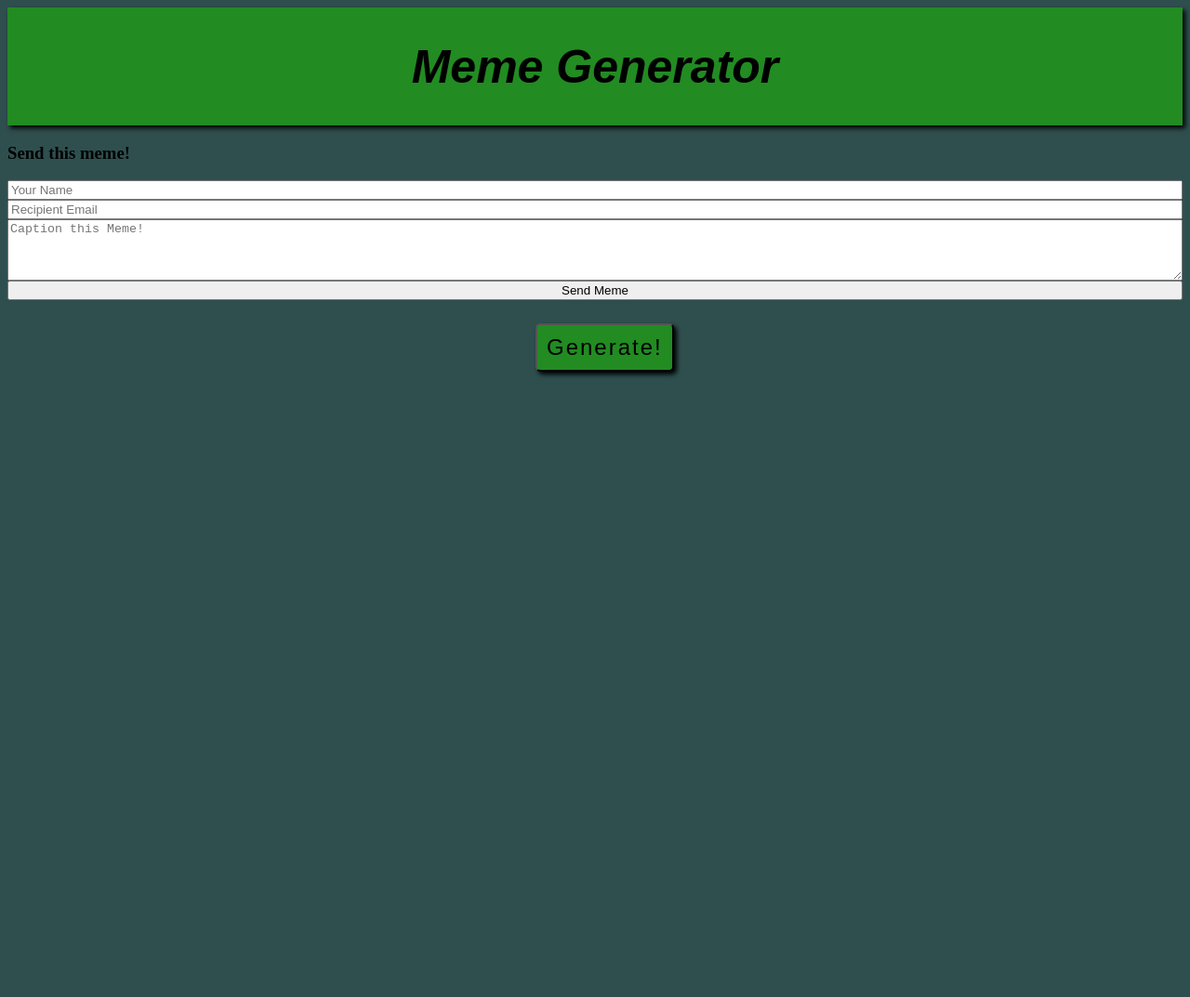
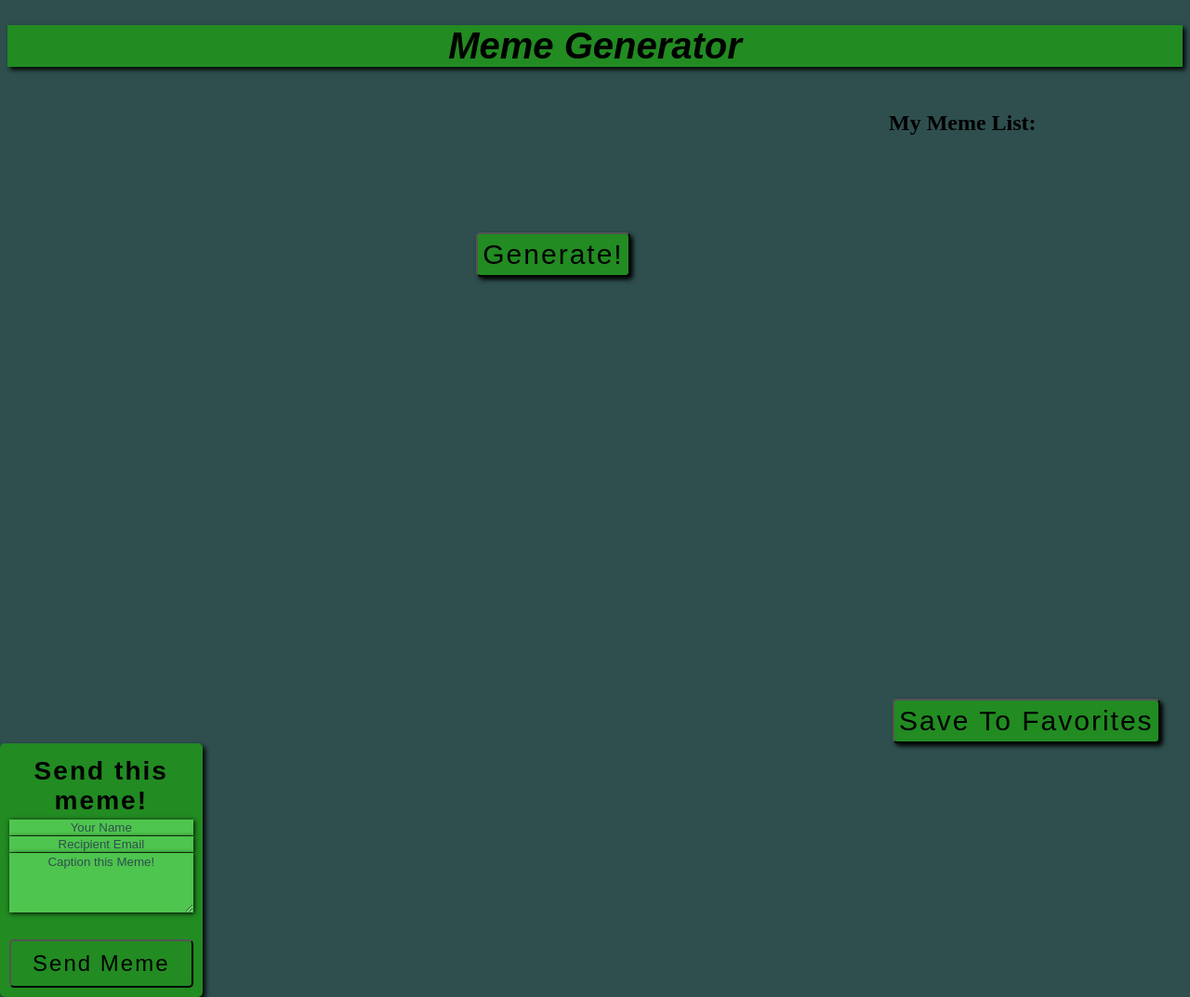
Before and after one commit to jackholmes97/phase-1-project, a plain HTML site: page index.html in a window 1280 px wide. Shown: the whole page at 93% size. Before the commit the page ends 800 px from the top, so only its background shows below. Drawn offline with Linux system fonts and the light colour scheme; no server answers; a web font is replaced by a local one.

Commit message:
Added CSS stuff and nav list

```diff
--- a/index.html
+++ b/index.html
@@ -11,8 +11,14 @@
 <body>
     <div id="title-banner">
         <h1>Meme Generator</h1>
+    </div>
+    <nav class="favorite-container">
+        <h1>My Meme List:</h1>
+        <ul id="meme-list">
+        </ul>
+    </nav>
+      <button id="favorite-meme" type="button">Save To Favorites</button>
 
-    </div>
     <div class="main">
         <div id="meme-container">
 
@@ -26,8 +32,8 @@
             <h3>Send this meme!</h3>
             <input type="text" id="name" placeholder="Your Name" required>
             <input type="email" id="email" placeholder="Recipient Email" required>
-            <textarea id="message" rows="4" placeholder="Caption this Meme!"></textarea>
-            <button type="submit">Send Meme</button>
+            <textarea id="message" rows="4" placeholder="Caption this Meme!"></textarea><br class="break">
+            <button type="submit" id="submit-button">Send Meme</button>
         </form>
     </div>
     <script src="https://smtpjs.com/v3/smtp.js"></script>
@@ -40,7 +46,7 @@
                 To : document.getElementById('email').value,
                 From : "MemeGenerator1010@gmail.com",
                 Subject : document.getElementById('name').value + ` has sent you a meme!`,
-                Body : "Here is your MEME LINK:" + document.getElementById('meme-display').src + "<br> Caption: "+ document.getElementById('message').value + "<br> Email sent by Meme Generator. Enjoy!",
+                Body : "Here is your MEME LINK: " + document.getElementById('meme-display').src + "<br> Caption: "+ document.getElementById('message').value + ' ' + "<br> Email sent by Meme Generator. Enjoy!",
             })
                 .then( message => alert(message));
         }
--- a/index.js
+++ b/index.js
@@ -3,6 +3,10 @@ const memeURL = "https://api.imgflip.com/get_memes"
 const memeContainer = document.querySelector('#meme-container');
 
 const generateButton = document.querySelector('#generate');
+
+const favoriteMemeButton = document.querySelector('#favorite-meme')
+
+const list= document.querySelector('#meme-list');
 
 let memeArr = [];
 
@@ -12,6 +16,7 @@ function getMeme() {
     fetch(memeURL)
         .then(response => response.json())
         .then((memes) => {
+           console.log(memes)
             memeArr = memes.data.memes
             return getRandom(memeArr)
         })
@@ -20,18 +25,39 @@ function getMeme() {
 
 function renderMeme(meme) {
     currentMeme = meme;
+    console.log(currentMeme)
     // console.log(randomMeme);
     let newImage = document.createElement('img')
     newImage.setAttribute('id', 'meme-display')
+    let newName = document.createElement('p')
+    newName.setAttribute('id', 'name-display')
+    let newId = document.createElement('p')
+    newId.setAttribute('id', 'id-display')
     newImage.src = meme.url
-    memeContainer.appendChild(newImage)
+    newName.textContent = `${meme.name}`
+    newId.textContent = `Meme: #${meme.id}`
+    memeContainer.append(newImage)
+    memeContainer.append(newId)
+    memeContainer.append(newName)
+
 }
 generateButton.addEventListener('click', () => {
     currentMeme = getRandom(memeArr);
     document.querySelector('#meme-display').remove();
-
-    console.log(renderMeme(currentMeme))
+    document.querySelector('#name-display').remove();
+    document.querySelector('#id-display').remove();
+    renderMeme(currentMeme)
 })
+favoriteMemeButton.addEventListener('click', () => {
+    if (list.contains)
+        displayMeme();
+})
+function displayMeme(){
+    console.log(currentMeme)
+    let newFavoriteMem= document.createElement('li')
+    newFavoriteMem.textContent= currentMeme.name
+    list.append(newFavoriteMem);
+  }
 
 
 
--- a/style.css
+++ b/style.css
@@ -6,24 +6,111 @@ body {
 }
 
 #title-banner {
-    object-fit: cover;
+    /* overflow: auto;
+    object-fit: cover; */
+    position: flex;
     background-color: forestgreen;
     font-family: muli, sans-serif;
     font-weight: 700;
-    font-size: 25px;
+    font-size: 20px;
     font-style: italic;
     text-align: center;
-    padding: 1px;
+    /* margin-bottom: 20px; */
     border-color: black;
     box-shadow: 3px 3px 5px black;
 }
 
+#name-display{
+    font-family: muli, sans-serif;
+}
+
+#id-display {
+    font-family: muli, sans-serif;
+    font-weight: 700;
+}
+
+
+
 
 #generate {
+    margin-top: 20px;
+    box-shadow: 3px 3px 5px black;
+    /* position: absolute;
+    top: 170%;
+    left: 45%; */
+    border-color: black;
+    border-radius: 5px;
+    padding: 5px;
+    background-color: forestgreen;
+    font-size: 30px;
+    font-family: muli, sans-serif;
+    font-stretch: semi-expanded;
+    letter-spacing: 2px;
+    font-weight: 400;
+}
+#favorite-meme {
+    margin-top: 20px;
     box-shadow: 3px 3px 5px black;
     position: absolute;
-    left: 45%;
-    bottom: 50%;
+    bottom: 0%;
+    left: 75%;
+    border-color: black;
+    border-radius: 5px;
+    padding: 5px;
+    background-color: forestgreen;
+    font-size: 30px;
+    font-family: muli, sans-serif;
+    font-stretch: semi-expanded;
+    letter-spacing: 2px;
+    font-weight: 400;
+}
+
+.favorite-container {
+    position: flex;
+    top:20%;
+    width: 25%;
+    float: right;
+}
+
+#favorite-meme:active {
+    box-shadow: 3px 0px black;
+    transform: translateY(4px);
+}
+
+#generate:active {
+    box-shadow: 3px 0px black;
+    transform: translateY(4px);
+}
+
+.main {
+    width: 450px;
+    height: 500px;
+    position: absolute;
+    top: 60%;
+    left: 50%;
+    transform: translate(-60%,-50%);
+    display: flex;
+    flex-direction: column;
+    align-items: center;
+}
+#meme-container img {
+    width: 450px;
+    height: 450px;
+    border-color: black;
+    box-shadow: 3px 3px 5px black;
+    border-width: 2px;
+}
+
+form {
+    text-align: center;
+    position: absolute;
+    top: 100%;
+    right: 83%;
+    display: flex;
+    flex-direction: column;
+    /* margin-left: 400px;
+    margin-right: 400px; */
+    box-shadow: 3px 3px 5px black;
     border-color: black;
     border-radius: 5px;
     padding: 10px;
@@ -35,9 +122,43 @@ body {
     font-weight: 400;
 }
 
-form {
-    display: flex;
-    flex-direction: column;
+h3 {
+    margin-top: 2%;
+    margin-bottom: 2%;
+}
+
+#name,
+#email,
+#message {
+    font-family: muli, sans-serif;
+
+    text-align: center;
+    background-color: rgb(78, 197, 78);
+    border: none;
+    border-width: 1px;
+    margin-bottom: 1px;
+    text-decoration-color: black;
+    box-shadow: 1px 1px 5px black;
+}
+
+::placeholder {
+    color:darkslategray;
+}
+
+#submit-button {
+    border-color: black;
+    border-radius: 5px;
+    padding: 10px;
+    background-color: forestgreen;
+    font-size: 24px;
+    font-family: muli, sans-serif;
+    font-stretch: semi-expanded;
+    letter-spacing: 2px;
+    font-weight: 400;
+}
+
+#submit-button:active {
+    background-color: rgb(21, 100, 21);
 }
 
 #generator {
```
